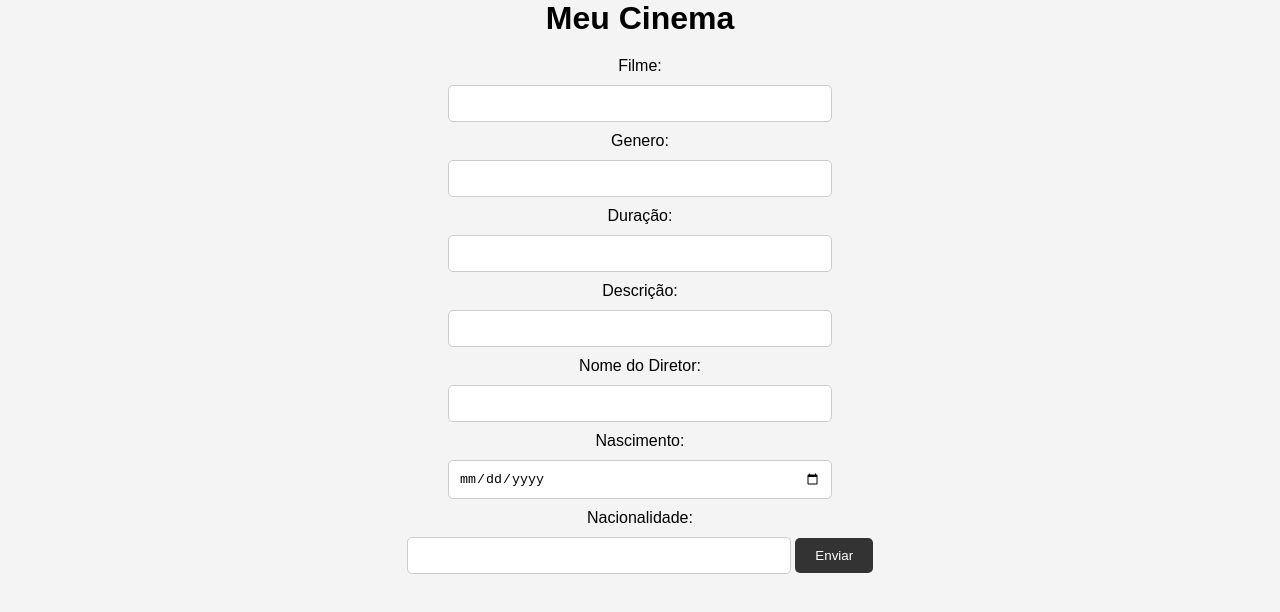
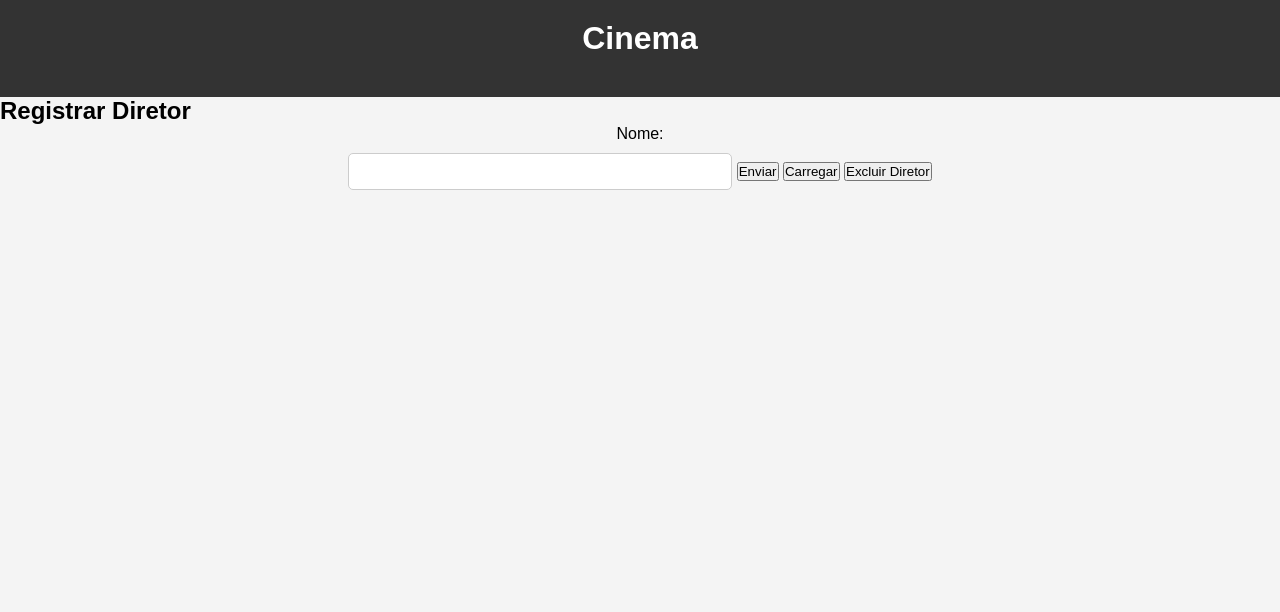
Before and after one commit to ErickRamos00/Back, a website: page cinema.html in a window 1280 px wide. Drawn offline with Linux system fonts and the light colour scheme.

Commit message:
arquivos html e css atualizados

```diff
--- a/cinema.html
+++ b/cinema.html
@@ -1,33 +1,29 @@
-<!-- Faça um codigo html de um cinema em que possa registrar filmes e diretores onde peça informações pessoais do  diretor e do filme -->
-
 <!DOCTYPE html>
-<html lang="en">
+<html lang="pt-br">
 <head>
     <meta charset="UTF-8">
     <meta name="viewport" content="width=device-width, initial-scale=1.0">
     <link rel="stylesheet" href="cinema.css">
-    <title>Document</title>
+    <title>Cinema</title>
 </head>
 <body>
-    <h1>Meu Cinema</h1>
-    <form>
-        <label for="filme">Filme:</label>
-        <input type="text" name="filme" id="filme">
-        <label for="genero">Genero:</label>
-        <input type="text" name="genero" id="genero">
-        <label for="duracao">Duração:</label>
-        <input type="text" name="duracao" id="duracao">
-        <label for="sinopse">Descrição:</label>
-        <input type="text" name="sinopse" id="sinopse">
-        <br>
-        <label for="nome"> Nome do Diretor:</label>
-        <input type="text" name="nome" id="nome">
-        <label for="nascimento">Nascimento:</label>
-        <input type="date" name="nascimento" id="nascimento">
-        <label for="nacionalidade">Nacionalidade:</label>
-        <input type="text" name="nacionalidade" id="nacionalidade">
-        <input type="submit" value="Enviar">
-    </form>
+    <header>
+        <h1>Cinema</h1>
+    </header>
+    <main>
+        <h2>Registrar Diretor</h2>
+        <form id="form-diretor">
+            <label for="nome">Nome:</label>
+            <input type="text" id="nome" name="nome" required>
 
+            <button type="submit" id="enviar">Enviar</button>
+            <button type="button" id="load">Carregar</button>
+            <button type="button" id="limpar">Excluir Diretor</button>
+        </form>
+
+        <div id="diretorid"></div>
+    </main>
+
+    <script src="registrarFilme.js"></script>
 </body>
 </html>
```
